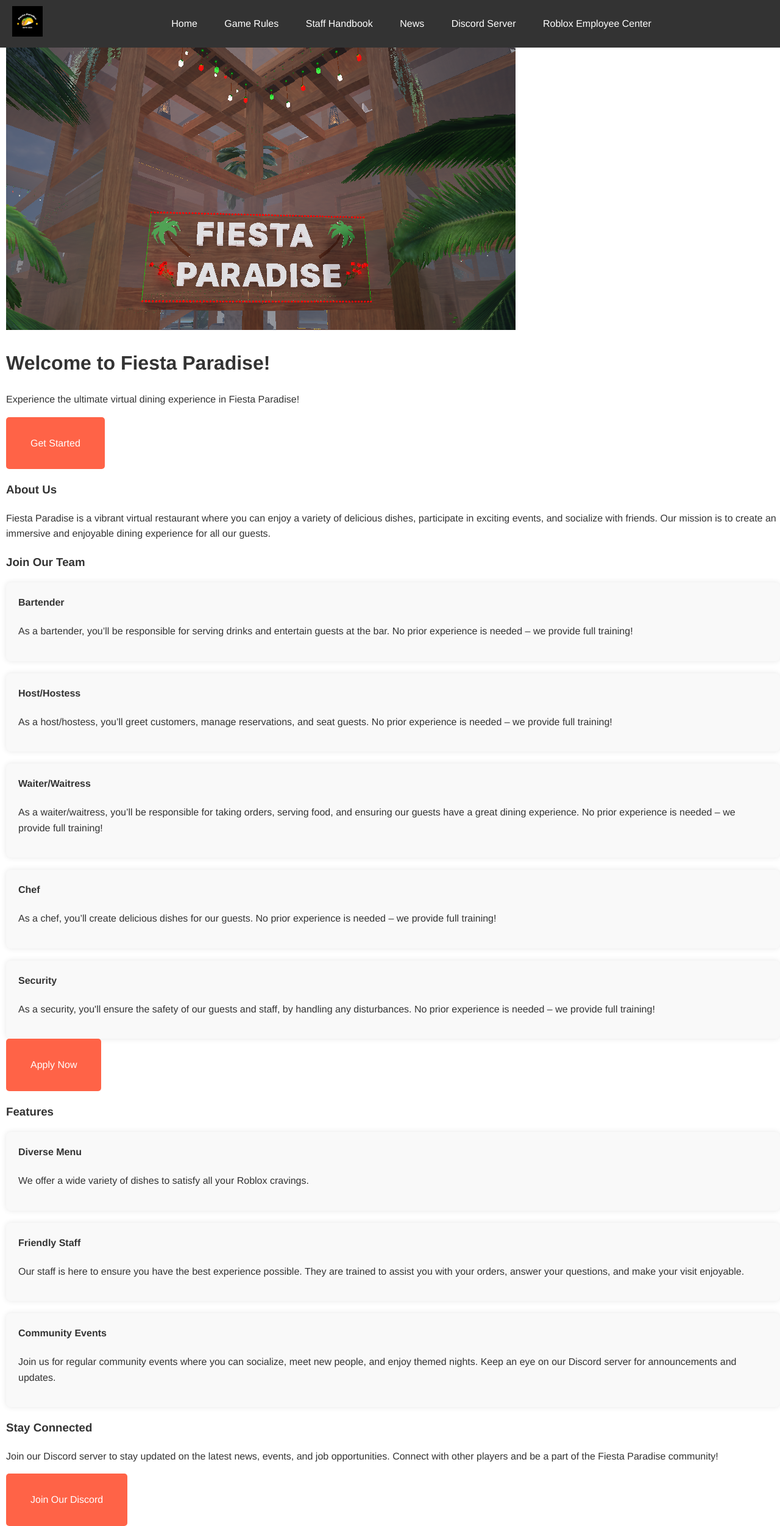
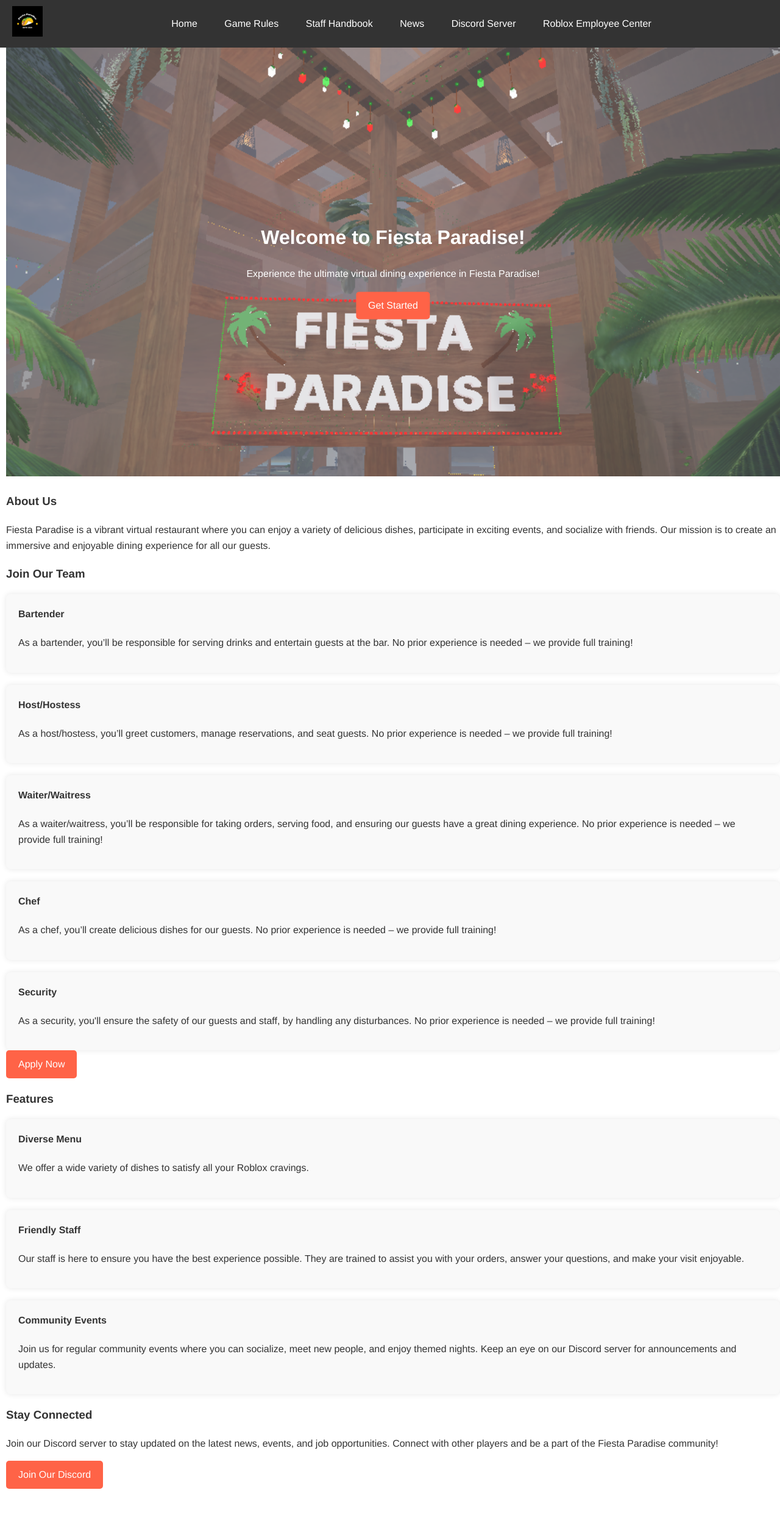
Before and after one commit to ifBars/Fiesta-Paradise, a Jekyll site: the page built from index.html, in a window 1280 px wide. Shown: the whole page at 61% size. Built offline with Jekyll 4.4.1, drawn with Linux system fonts in a browser that asks for light colours; after the commit the page ends 2441 px from its top, so only the background shows below that.

Commit message:
Update styles.css

```diff
--- a/assets/css/styles.css
+++ b/assets/css/styles.css
@@ -15,6 +15,25 @@
 nav {
   display: flex;
   align-items: center;
+}
+
+.hero {
+  position: relative;
+  text-align: center;
+  color: white;
+}
+
+.hero-image {
+  width: 100%;
+  height: auto;
+  opacity: 0.8;
+}
+
+.hero-overlay {
+  position: absolute;
+  top: 50%;
+  left: 50%;
+  transform: translate(-50%, -50%);
 }
 
 .logo-container {
@@ -94,6 +113,10 @@
     display: flex;
   }
 
+  .hero-overlay {
+    top: 40%;
+  }
+
   .job-list, .feature-list {
     flex-direction: column;
   }
@@ -101,7 +124,7 @@
 
 .cta-button {
   display: inline-block;
-  padding: 30px 40px;
+  padding: 10px 20px;
   background: #ff6347;
   color: #fff;
   text-decoration: none;
```
